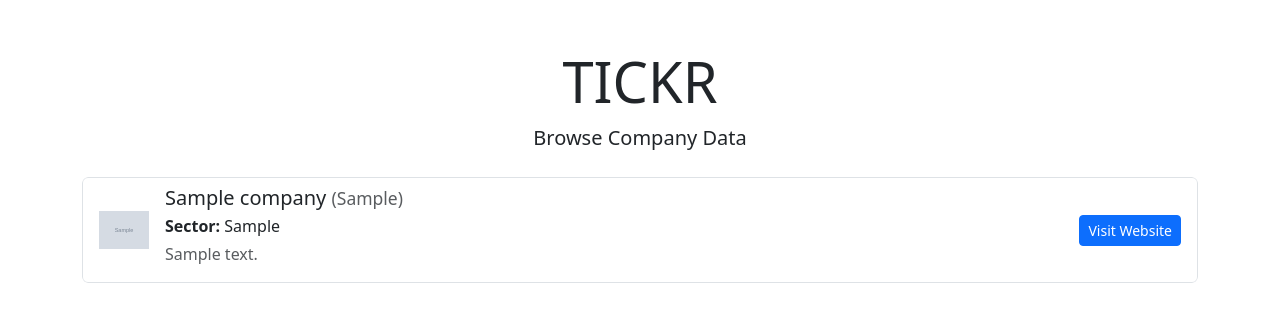
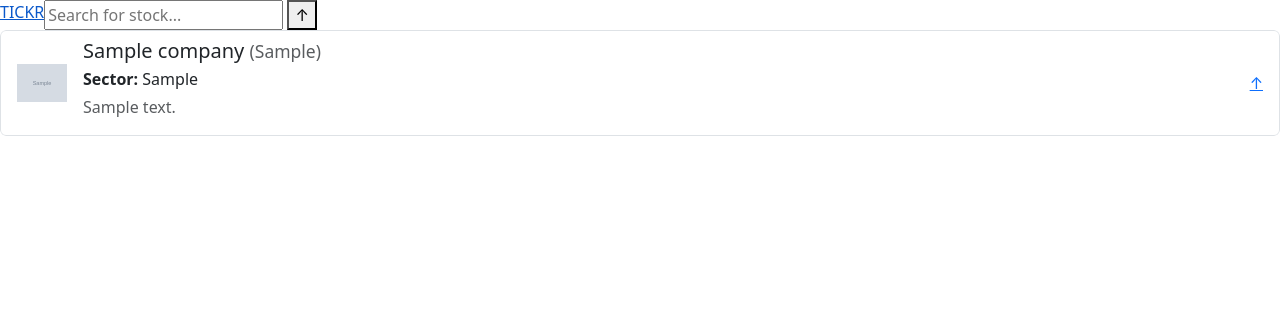
Before and after one commit to josephturrner/TICKR, a Django app: page / in a window 1280 px wide. Shown: the top 322 px of the page. Run offline with Django 5.2, Linux system fonts and the light colour scheme; tables that the repository leaves empty hold one stand-in row (values such as "Sample post"); grey boxes marked "Sample" are stand-in pictures; some libraries are stand-ins or nearby versions.

Commit message:
connected frontend to database search

```diff
--- a/TICKR/TICKR/settings.py
+++ b/TICKR/TICKR/settings.py
@@ -124,7 +124,10 @@ USE_TZ = True
 # Static files (CSS, JavaScript, Images)
 # https://docs.djangoproject.com/en/5.1/howto/static-files/
 
-STATIC_URL = 'static/'
+STATIC_URL = '/static/'
+# STATICFILES_DIRS = [
+#     BASE_DIR / "static",
+# ]
 
 # Default primary key field type
 # https://docs.djangoproject.com/en/5.1/ref/settings/#default-auto-field
--- a/TICKR/main/forms.py
+++ b/TICKR/main/forms.py
@@ -1,4 +1,13 @@
 from django import forms
 
 class CompanySearchForm(forms.Form):
-    company_symbol = forms.CharField(label='', max_length=4)
+    search_term = forms.CharField(
+        label='',
+        max_length=25,
+        widget=forms.TextInput(
+            attrs={
+                'class': 'text-in',
+                'placeholder': 'Search for stock...'
+            }
+        )
+    )
--- a/TICKR/main/templates/home.html
+++ b/TICKR/main/templates/home.html
@@ -1,50 +1,56 @@
 <!DOCTYPE html>
-<html lang="en">
+<html lang='en'>
 <head>
-  <meta charset="UTF-8">
-  <meta name="viewport" content="width=device-width, initial-scale=1.0">
+  <meta charset='UTF-8'>
+  <meta name='viewport' content='width=device-width, initial-scale=1.0'>
   <title>TICKR</title>
-  <link href="https://cdn.jsdelivr.net/npm/bootstrap@5.3.2/dist/css/bootstrap.min.css" rel="stylesheet">
+  <link href='https://cdn.jsdelivr.net/npm/bootstrap@5.3.2/dist/css/bootstrap.min.css' rel='stylesheet'>
+  {% load static %}
+  <link href="{% static 'main/css/home.css' %}" rel="stylesheet">
 </head>
 <body>
-  <div class="container mt-5">
-    <div class="text-center mb-4">
-      <h1 class="display-4">TICKR</h1>
-      <p class="lead">Browse Company Data</p>
-    </div>
+  <nav class='nav'>
+    <a href="{% url 'home' %}" class='home-button'>TICKR</a>
+    <form class='nav-form' role='search' method='post'>
+      {% csrf_token %}
+      {{ search_form.search_term }}
+      <button class='nav-search-btn' type='submit'><span>↑</span></button>
+    </form>
+  </nav>
+  <div class='company-container'>
 
-    <div class="list-group overflow-auto" style="max-height: 600px;">
+    <div class='list-group overflow-auto py-6' style='max-height: 600px;'>
+
       {% for company in company_data %}
-      <div class="list-group-item d-flex align-items-center">
-        <!-- Logo -->
+      <div class='list-group-item d-flex align-items-center'>
+
         {% if company.logo %}
-        <img src="{{ company.logo }}" alt="Logo" class="me-3" style="width: 50px; height: 50px; object-fit: contain;">
-        {% else %}
-        <div class="me-3" style="width: 50px; height: 50px; background-color: #f0f0f0; display: flex; align-items: center; justify-content: center;">
-          <span class="text-muted">N/A</span>
-        </div>
+        <img src='{{ company.logo }}' alt='Logo' class='me-3' style='width: 50px; height: 50px; object-fit: contain;'>
         {% endif %}
 
-        <!-- Company Info -->
-        <div class="flex-grow-1">
-          <h5 class="mb-1">{{ company.name }} <small class="text-muted">({{ company.symbol }})</small></h5>
+        <div class='flex-grow-1'>
+          <h5 class='mb-1'>{{ company.name }} <small class='text-muted'>({{ company.symbol }})</small></h5>
+
           {% if company.sector %}
-          <p class="mb-1"><strong>Sector:</strong> {{ company.sector }}</p>
+          <p class='mb-1'><strong>Sector:</strong> {{ company.sector }}</p>
           {% endif %}
+
           {% if company.bio %}
-          <p class="mb-2 text-muted">{{ company.bio }}</p>
+          <p class='mb-2 text-muted'>{{ company.bio }}</p>
           {% endif %}
+
         </div>
 
-        <!-- Website Button -->
         {% if company.website %}
-        <a href="{{ company.website }}" target="_blank" class="btn btn-primary btn-sm">Visit Website</a>
+        <a href='{{ company.website }}' target='_blank' class='nav-search-btn'>↑</a>
         {% endif %}
+
       </div>
       {% endfor %}
+
     </div>
   </div>
 
-  <script src="https://cdn.jsdelivr.net/npm/bootstrap@5.3.2/dist/js/bootstrap.bundle.min.js"></script>
+  <script src='https://cdn.jsdelivr.net/npm/bootstrap@5.3.2/dist/js/bootstrap.bundle.min.js'></script>
 </body>
 </html>
--- a/TICKR/main/views.py
+++ b/TICKR/main/views.py
@@ -1,8 +1,27 @@
 from django.shortcuts import render
+import psycopg2
 from .models import Companies
-
-# Create your views here.
+from .forms import CompanySearchForm
 
 def home(request):
-    company_data = Companies.objects.all()
-    return render(request, 'home.html', {'company_data': company_data})
+
+    if request.method == 'POST':
+        search_form = CompanySearchForm(request.POST)
+        if search_form.is_valid():
+            search_term = search_form.cleaned_data['search_term']
+
+            # Fetch records using Django ORM
+            company_data = Companies.objects.filter(
+                name__icontains=search_term  # Case-insensitive search for name
+            ) | Companies.objects.filter(
+                symbol__icontains=search_term  # Case-insensitive search for symbol
+            )
+
+            # Limit the number of records returned (first 50)
+            company_data = company_data[:50]
+            search_form = CompanySearchForm()
+            return render(request, 'home.html', {'company_data': company_data, 'search_form': search_form})
+    else:
+        company_data = Companies.objects.exclude(logo__isnull=True)[:50]
+        search_form = CompanySearchForm()
+        return render(request, 'home.html', {'company_data': company_data, 'search_form': search_form})
```
